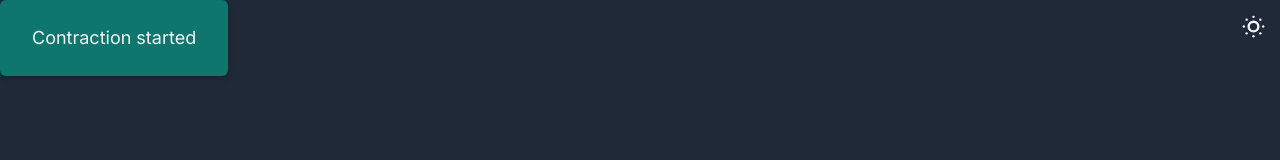
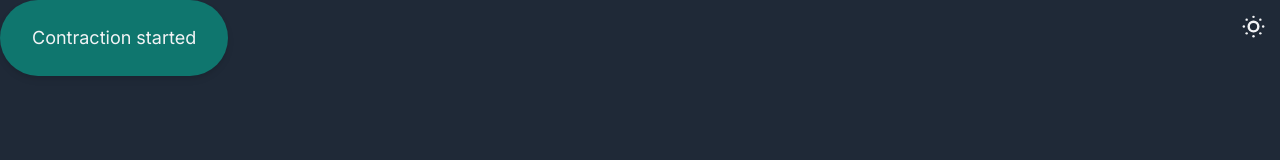
Before and after one commit to lpke/baby-utils, a Next.js app: page / in a window 1280 px wide. Shown: the top 160 px of the page. Built offline with nearby package versions, Linux system fonts and the light colour scheme.

Commit message:
fix: fix overrides

```diff
--- a/src/app/(routes)/contraction-timer/components/ContractionButton.tsx
+++ b/src/app/(routes)/contraction-timer/components/ContractionButton.tsx
@@ -12,11 +12,11 @@ export default function ContractionButton({
   ...buttonProps
 }: ContractionButtonProps) {
   const activeClasses =
-    '!bg-rose-400 !hover:bg-rose-300 !dark:bg-rose-800 !dark:hover:bg-rose-700';
+    'bg-rose-400 hover:bg-rose-300 dark:bg-rose-800 dark:hover:bg-rose-700';
 
   return (
     <Button
-      className={`rounded-full px-8 py-6 ${
+      className={`!rounded-full !px-8 !py-6 ${
         active ? activeClasses : ''
       } ${className}`}
       {...buttonProps}
```
